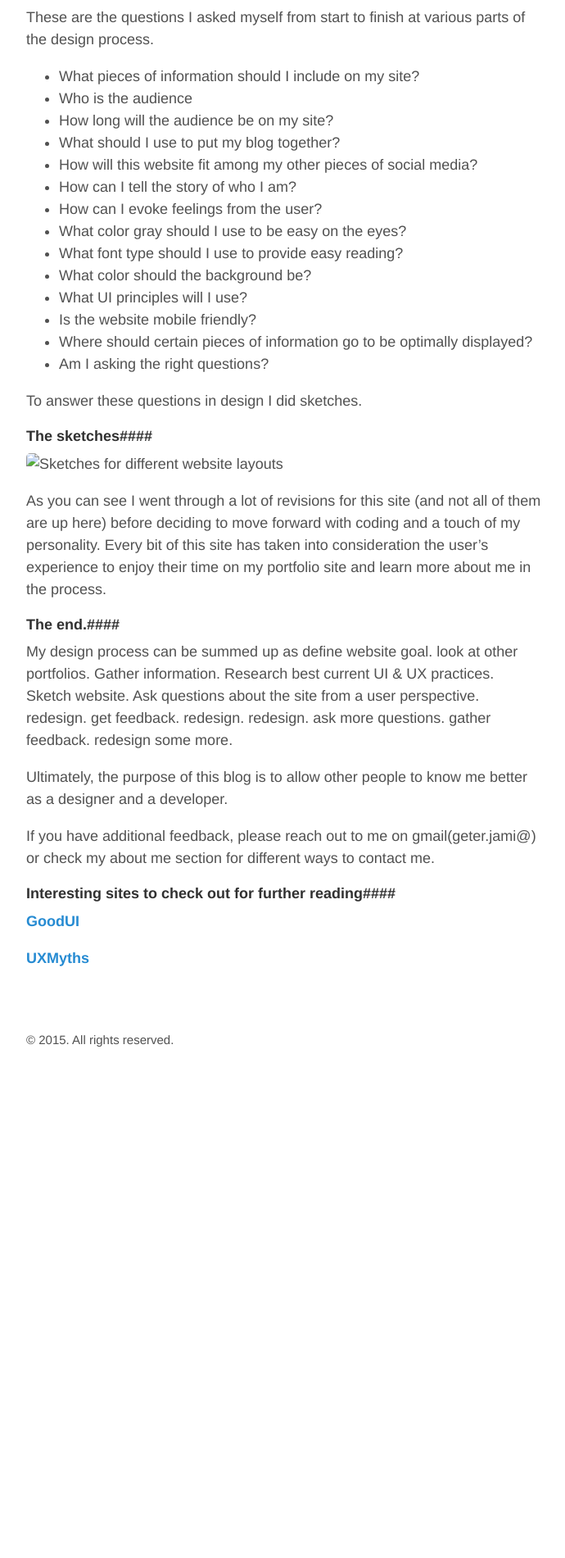
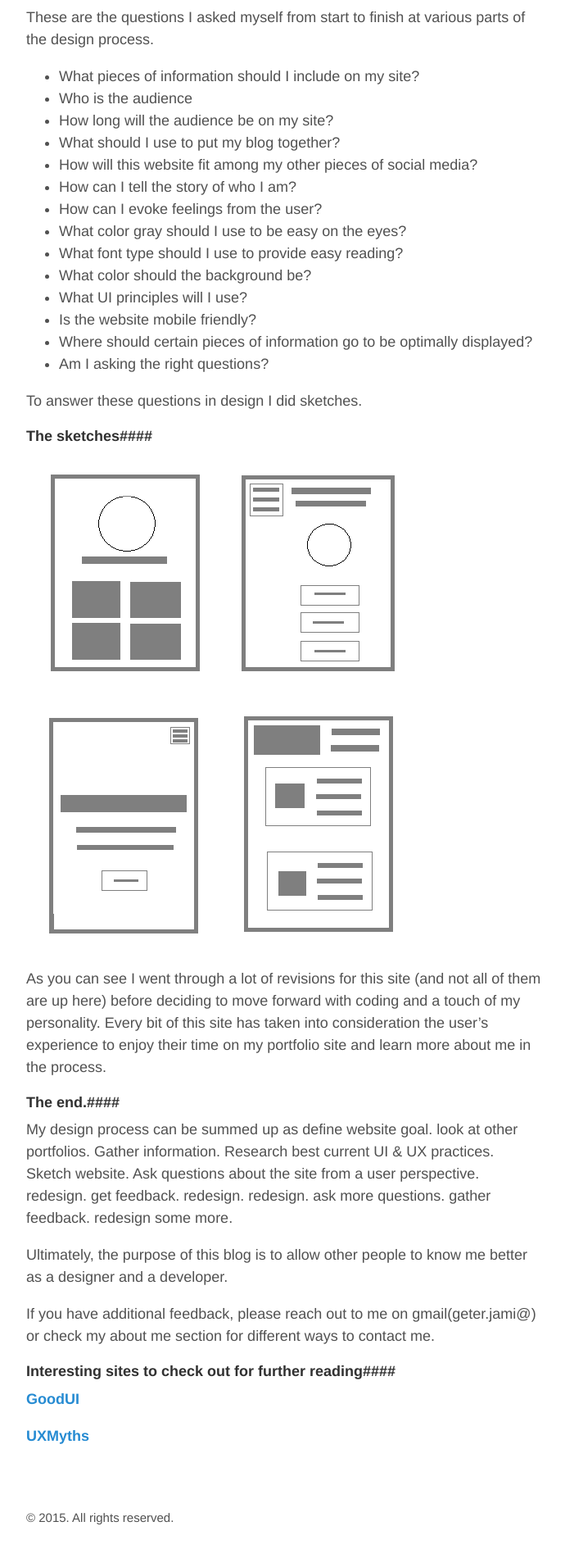
Before and after one commit to TheJcode/TheJcode.github.io, a Jekyll site: the page built from _posts/2015-08-06-why-this-style-for-a-portfolio-site.md, in a window 1280 px wide. Shown: the part 992-2893 px from the top of the page at 82% size, without its empty margins (293-983 px from the left). Built offline with Jekyll 4.4.1, drawn with Linux system fonts in a browser that asks for light colours; before the commit the page ends 2310 px from its top, so only the background shows below that.

Commit message:
Update 2015-08-06-why-this-style-for-a-portfolio-site.md

```diff
--- a/_posts/2015-08-06-why-this-style-for-a-portfolio-site.md
+++ b/_posts/2015-08-06-why-this-style-for-a-portfolio-site.md
@@ -39,7 +39,7 @@ To answer these questions in design I did sketches.
 
 ####The sketches####
 
-![Sketches for different website layouts](wireframesketches.png)
+![Alt Sketches for different website layouts](https://github.com/TheJcode/TheJcode.github.io/blob/master/images/wireframesketches.png)
 
 As you can see I went through a lot of revisions for this site (and not all of them are up here) before deciding to move forward with coding and a touch of my personality. Every bit of this site has taken into consideration the user's experience to enjoy their time on my portfolio site and learn more about me in the process.
 
```
